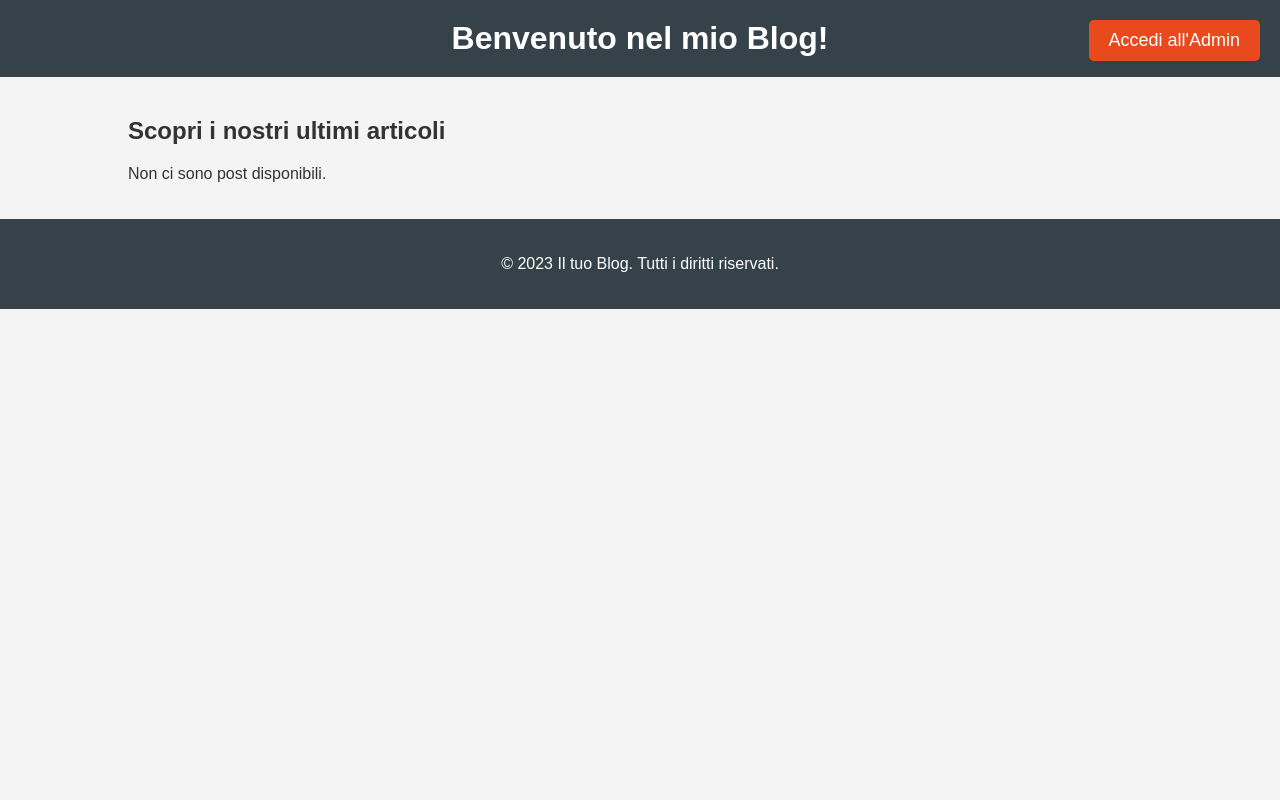
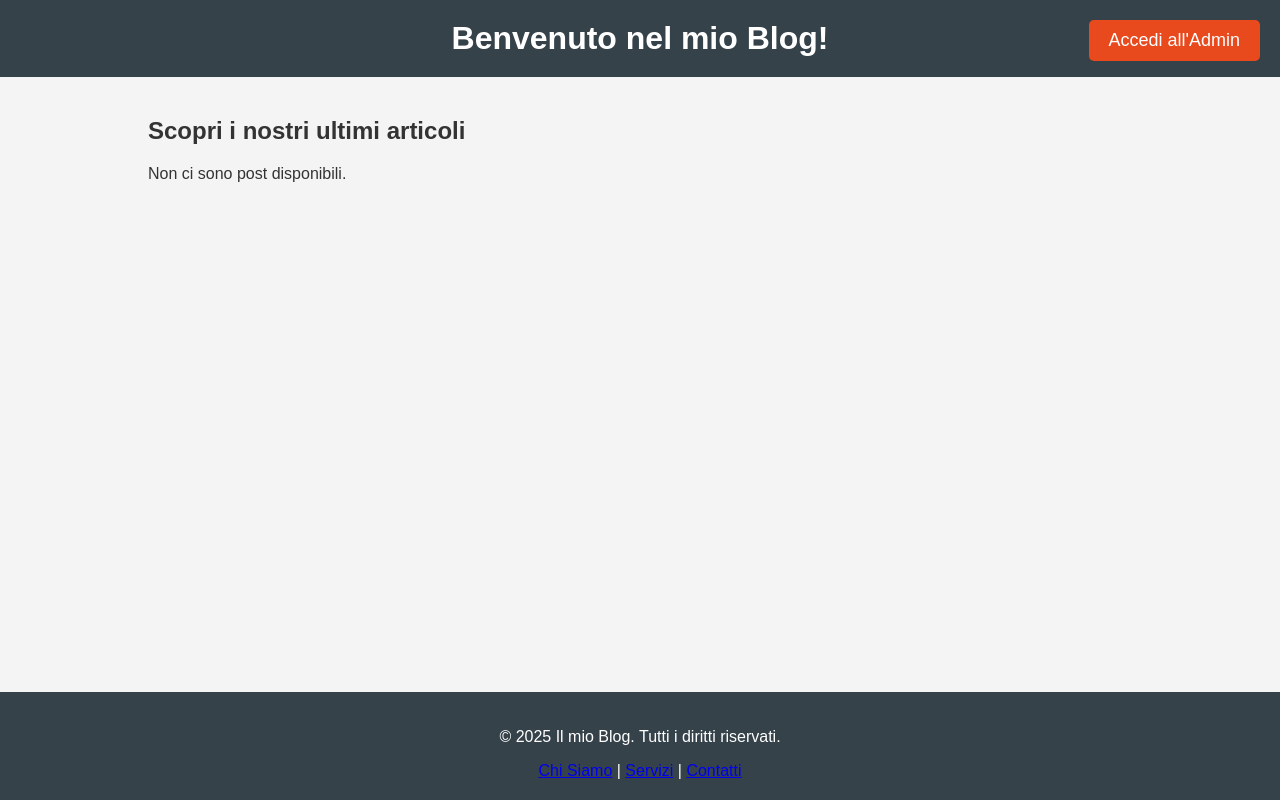
Before and after one commit to Stegosauro76/my-first-blog, a Django app: template blog/templates/blog/home.html in a window 1280 px wide. Run offline with Django 3.2, Linux system fonts and the light colour scheme; the template is opened without the code that fills it, so the values that code supplies are empty.

Commit message:
modifiche css minori

```diff
--- a/blog/templates/blog/home.html
+++ b/blog/templates/blog/home.html
@@ -1,5 +1,3 @@
-<!-- blog/templates/blog/home.html -->
-
 <!DOCTYPE html>
 <html lang="it">
 <head>
@@ -8,6 +6,20 @@
     <title>Benvenuto nel Blog</title>
     <link rel="stylesheet" href="https://cdnjs.cloudflare.com/ajax/libs/font-awesome/5.15.4/css/all.min.css">
     <style>
+        * {
+            box-sizing: border-box; /* Assicura che padding e border non influenzino le dimensioni degli elementi */
+        }
+
+        html, body {
+            height: 100%; /* Imposta l'altezza del body e dell'html al 100% */
+            margin: 0; /* Rimuove il margine predefinito */
+        }
+
+        body {
+            display: flex;
+            flex-direction: column; /* Dispone gli elementi in colonna */
+        }
+
         body {
             font-family: Arial, sans-serif;
             margin: 0;
@@ -15,6 +27,7 @@
             background-color: #f4f4f4;
             color: #333;
         }
+
         header {
             background: #35424a;
             color: #ffffff;
@@ -22,15 +35,19 @@
             text-align: center;
             position: relative;
         }
+
         h1 {
             margin: 0;
         }
+
         .container {
+            flex: 1; /* Permette al contenuto di occupare lo spazio rimanente */
             width: 80%;
             margin: auto;
             overflow: hidden;
             padding: 20px;
         }
+
         .post {
             background: #fff;
             margin: 20px 0;
@@ -38,6 +55,7 @@
             border-radius: 5px;
             box-shadow: 0 0 10px rgba(0, 0, 0, 0.1);
         }
+
         .btn-login {
             position: absolute;
             top: 20px;
@@ -50,16 +68,16 @@
             border-radius: 5px;
             transition: background 0.3s;
         }
+
         .btn-login:hover {
             background: #c7371a;
         }
+
         footer {
             text-align: center;
             padding: 20px 0;
             background: #35424a;
             color: #ffffff;
-            position: relative;
-            bottom: 0;
             width: 100%;
         }
     </style>
@@ -67,21 +85,24 @@
 <body>
     <header>
         <h1>Benvenuto nel mio Blog!</h1>
-        <a href="{% url 'admin:index' %}" class="btn-login">Accedi all'Admin</a> <!-- Pulsante di login -->
+        <a href="{% url 'admin:index' %}" class="btn-login">Accedi all'Admin</a>
     </header>
     <div class="container">
         <h2>Scopri i nostri ultimi articoli</h2>
         {% for post in posts %}
             <div class="post">
                 <h3>{{ post.title }}</h3>
-                <p>{{ post.content|truncatewords:30 }}</p>  <!-- Mostra solo le prime 30 parole -->
+                <p>{{ post.content|truncatewords:30 }}</p>
             </div>
         {% empty %}
             <p>Non ci sono post disponibili.</p>
         {% endfor %}
     </div>
     <footer>
-        <p>&copy; 2023 Il tuo Blog. Tutti i diritti riservati.</p>
+                <p>&copy; 2025 Il mio Blog. Tutti i diritti riservati.</p>
+        <a href="#about">Chi Siamo</a> |
+        <a href="#services">Servizi</a> |
+        <a href="#contact">Contatti</a>
     </footer>
 </body>
 </html>
```
Also changed, not shown: db.sqlite3.
